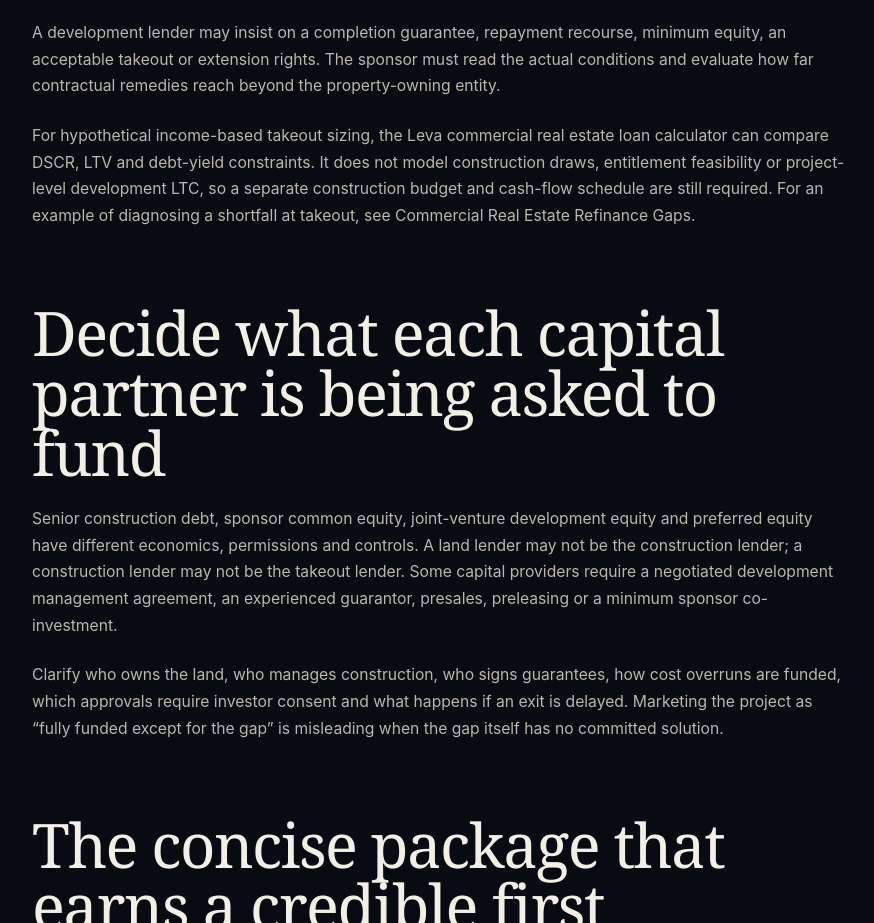
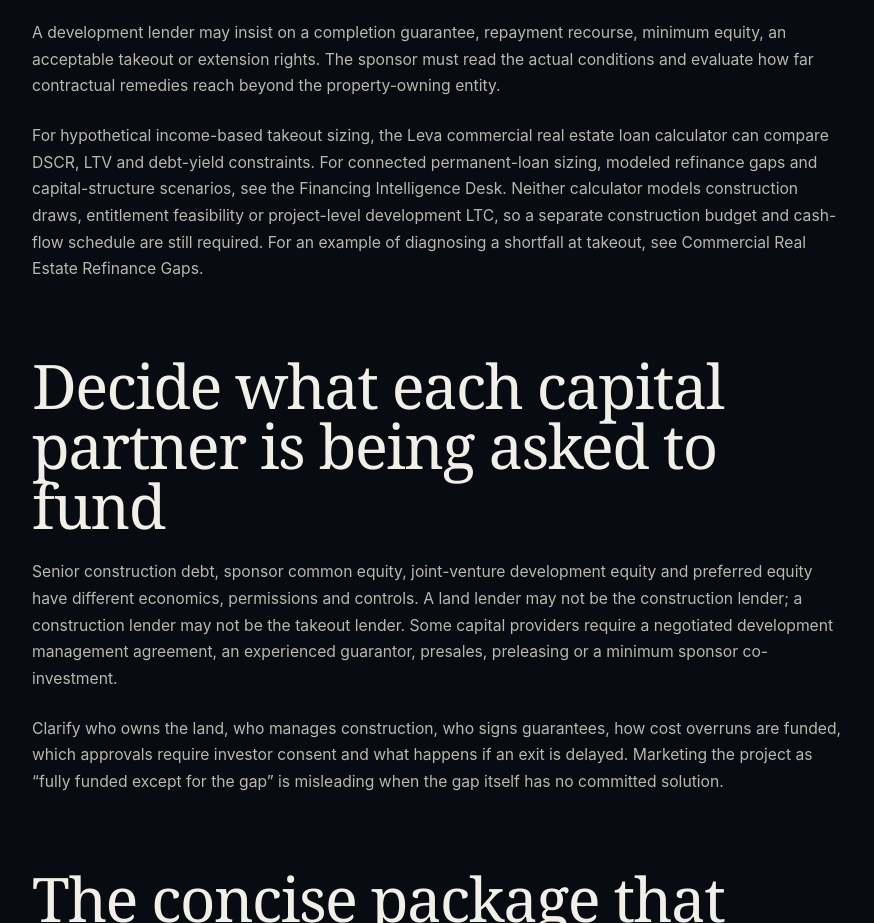
Before and after one commit to levaventures/leva-ventures, a plain HTML site: page insights/private-capital-real-estate-development-financing/index.html in a window 1280 px wide. Shown: the part 5900-6823 px from the top of the page, without its empty margins (198-1072 px from the left). Drawn offline with Linux system fonts and the light colour scheme.

Commit message:
seo(gsc): add contextual V2 link from insights/private-capital-real-estate-development-financing/index.html

```diff
--- a/insights/private-capital-real-estate-development-financing/index.html
+++ b/insights/private-capital-real-estate-development-financing/index.html
@@ -71,7 +71,7 @@
 <h2>Construction finance should be sized to a credible takeout</h2>
 <p>Permanent refinance capacity and the expected sale market deserve analysis well before the first draw. For rental projects, examine stabilized NOI, likely lease-up evidence, DSCR, debt yield, interest rates and accepted collateral value. For for-sale projects, document presales or absorption assumptions, release provisions and sales cost assumptions as relevant to the project.</p>
 <p>A development lender may insist on a completion guarantee, repayment recourse, minimum equity, an acceptable takeout or extension rights. The sponsor must read the actual conditions and evaluate how far contractual remedies reach beyond the property-owning entity.</p>
-<p>For hypothetical income-based takeout sizing, the <a href="/tools/commercial-real-estate-loan-calculator/">Leva commercial real estate loan calculator</a> can compare DSCR, LTV and debt-yield constraints. It does not model construction draws, entitlement feasibility or project-level development LTC, so a separate construction budget and cash-flow schedule are still required. For an example of diagnosing a shortfall at takeout, see <a href="/insights/commercial-real-estate-refinance-gap-analysis/">Commercial Real Estate Refinance Gaps</a>.</p>
+<p>For hypothetical income-based takeout sizing, the <a href="/tools/commercial-real-estate-loan-calculator/">Leva commercial real estate loan calculator</a> can compare DSCR, LTV and debt-yield constraints. For connected permanent-loan sizing, modeled refinance gaps and capital-structure scenarios, see the <a href="/tools/financing-intelligence/">Financing Intelligence Desk</a>. Neither calculator models construction draws, entitlement feasibility or project-level development LTC, so a separate construction budget and cash-flow schedule are still required. For an example of diagnosing a shortfall at takeout, see <a href="/insights/commercial-real-estate-refinance-gap-analysis/">Commercial Real Estate Refinance Gaps</a>.</p>
 <h2>Decide what each capital partner is being asked to fund</h2>
 <p>Senior construction debt, sponsor common equity, joint-venture development equity and preferred equity have different economics, permissions and controls. A land lender may not be the construction lender; a construction lender may not be the takeout lender. Some capital providers require a negotiated development management agreement, an experienced guarantor, presales, preleasing or a minimum sponsor co-investment.</p>
 <p>Clarify who owns the land, who manages construction, who signs guarantees, how cost overruns are funded, which approvals require investor consent and what happens if an exit is delayed. Marketing the project as “fully funded except for the gap” is misleading when the gap itself has no committed solution.</p>
```
